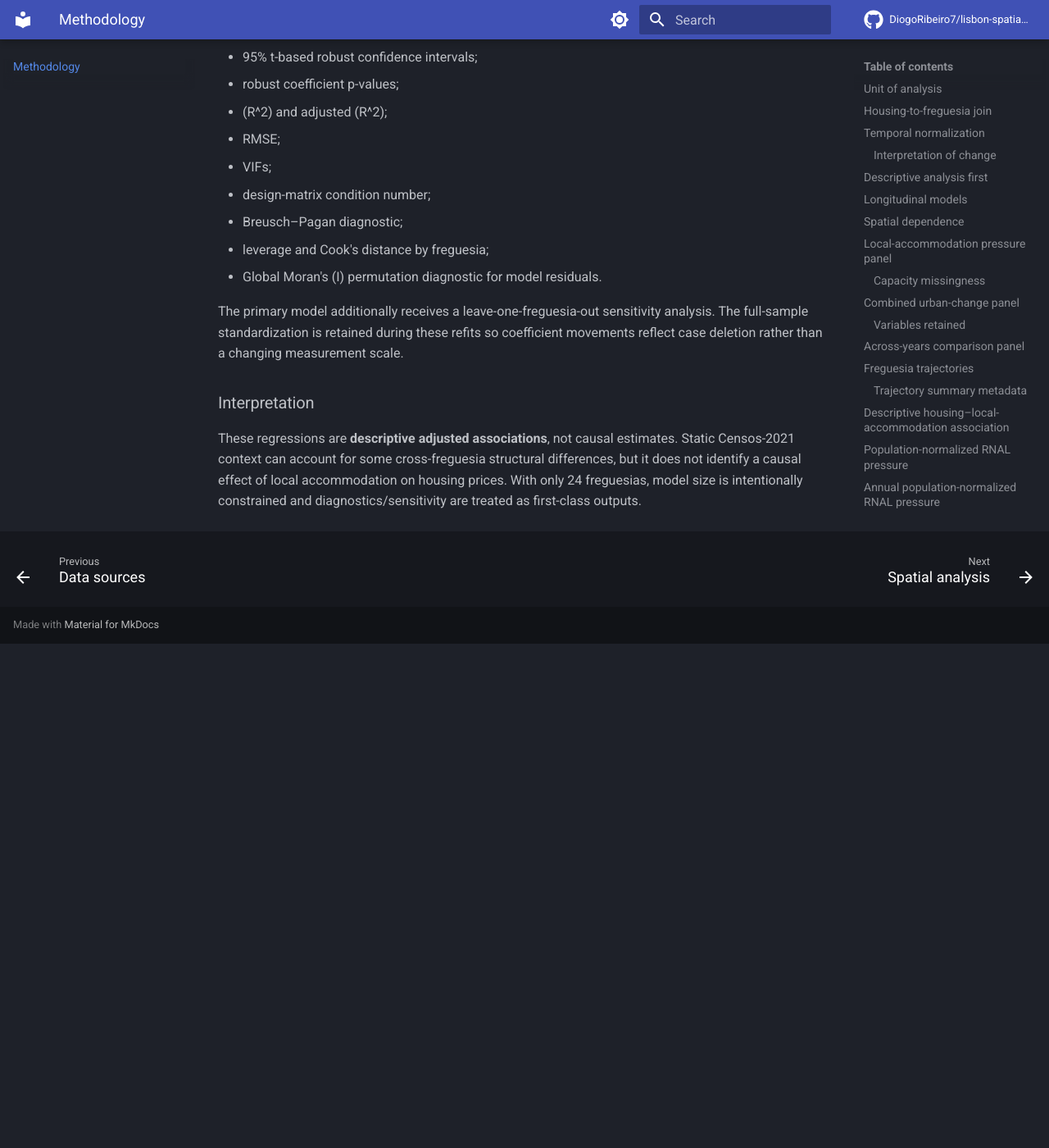
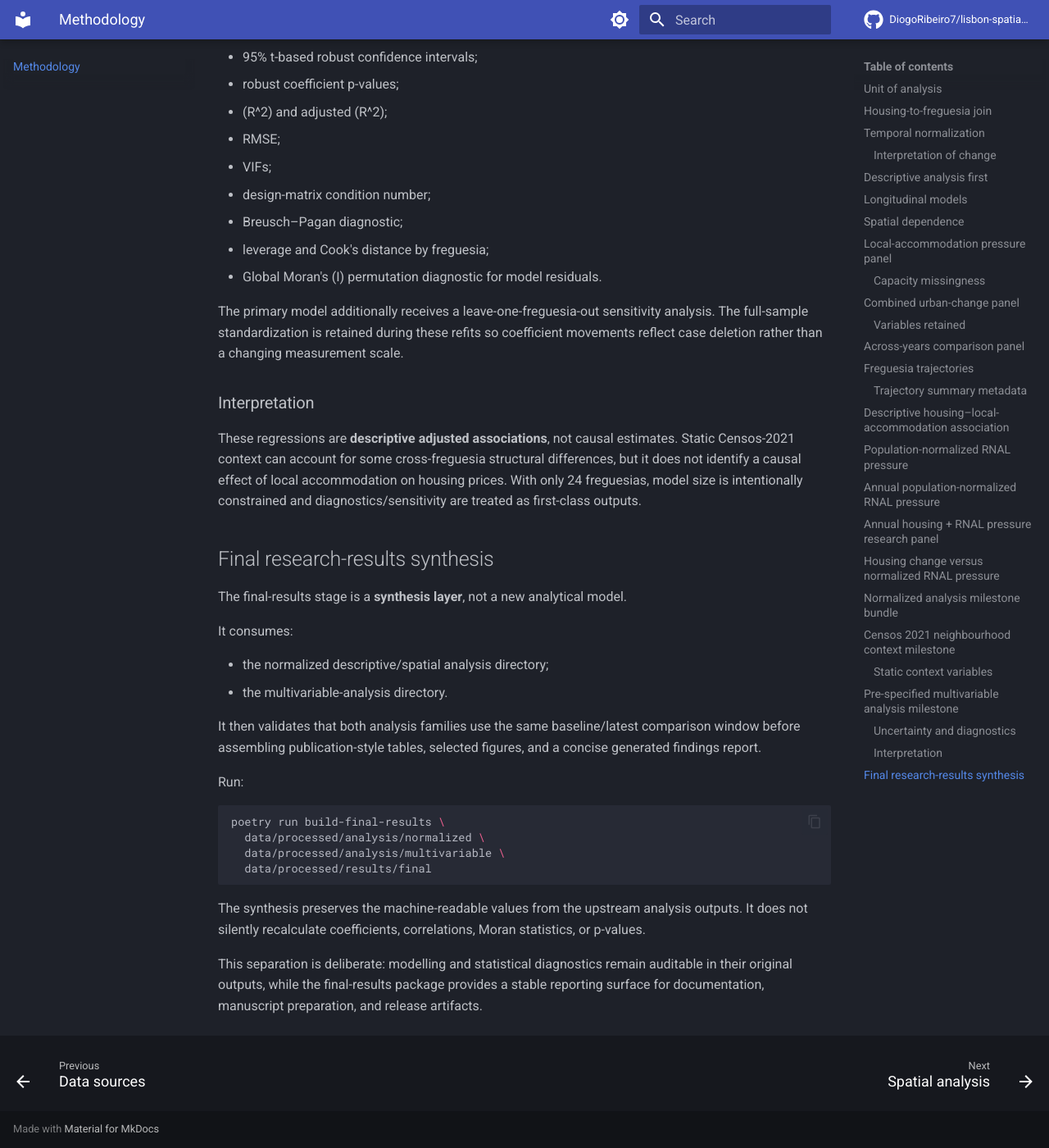
Before and after one commit to DiogoRibeiro7/lisbon-spatial-dynamics, an MkDocs documentation site: the page built from docs/methodology.md, in a window 1280 px wide and 1400 px high, scrolled down 14538 px. Shown: the whole window at 82% size. Built offline with MkDocs 1.6.1 and Material for MkDocs 9.7.7, drawn with Linux system fonts in a browser that asks for light colours; comment, search, counter and statistics services are not loaded; before the commit the page ends 15323 px from its top, so only the background shows below that.

Commit message:
docs: document final results synthesis

````diff
--- a/docs/methodology.md
+++ b/docs/methodology.md
@@ -574,3 +574,28 @@ The primary model additionally receives a leave-one-freguesia-out sensitivity an
 ### Interpretation
 
 These regressions are **descriptive adjusted associations**, not causal estimates. Static Censos-2021 context can account for some cross-freguesia structural differences, but it does not identify a causal effect of local accommodation on housing prices. With only 24 freguesias, model size is intentionally constrained and diagnostics/sensitivity are treated as first-class outputs.
+
+
+## Final research-results synthesis
+
+The final-results stage is a **synthesis layer**, not a new analytical model.
+
+It consumes:
+
+- the normalized descriptive/spatial analysis directory;
+- the multivariable-analysis directory.
+
+It then validates that both analysis families use the same baseline/latest comparison window before assembling publication-style tables, selected figures, and a concise generated findings report.
+
+Run:
+
+```bash
+poetry run build-final-results \
+  data/processed/analysis/normalized \
+  data/processed/analysis/multivariable \
+  data/processed/results/final
+```
+
+The synthesis preserves the machine-readable values from the upstream analysis outputs. It does not silently recalculate coefficients, correlations, Moran statistics, or p-values.
+
+This separation is deliberate: modelling and statistical diagnostics remain auditable in their original outputs, while the final-results package provides a stable reporting surface for documentation, manuscript preparation, and release artifacts.
````
